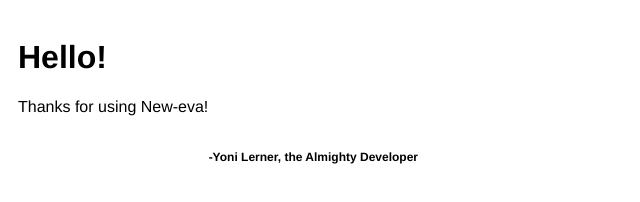
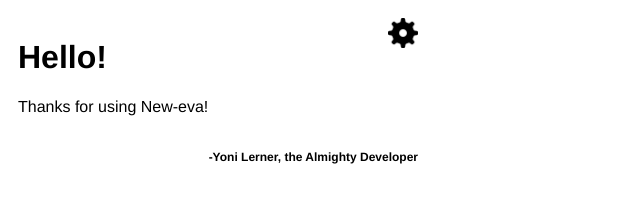
Before and after one commit to c0d3rman/New-eva, a browser extension: page src/page_action/page_action.html in a window 1280 px wide. Shown: the full height of the page, 0-640 px from the left. Drawn offline with Linux system fonts and the light colour scheme.

Commit message:
Settings Button in Page Action
Added a settings link in the page action.

```diff
--- a/src/page_action/page_action.html
+++ b/src/page_action/page_action.html
@@ -11,13 +11,24 @@
 		font-weight: bold;
 		text-align: right;
 	}
+	#settings {
+		float: right;
+		width: 30px;
+		opacity: 1;
+	}
+	#settings:hover {
+		opacity: 0.5;
+	}
 	h1 {
 		font-size: 2em;
 	}
 </style>
 
 <div id="mainPopup">
-<h1>Hello!</h1>
-<p>Thanks for using New-eva!</p><br>
-<div id="author">-Yoni Lerner, the Almighty Developer</div>
+	<a target="_blank" href="chrome-extension://mlljbjnfegmdgmkgbpeehpaknghiabfn/settings/index.html">
+		<img src="/images/settings.png" id="settings">
+	</a>
+	<h1>Hello!</h1>
+	<p>Thanks for using New-eva!</p><br>
+	<div id="author">-Yoni Lerner, the Almighty Developer</div>
 </div>
```
Also changed, not shown: images/settings.png (added), manifest.json.
